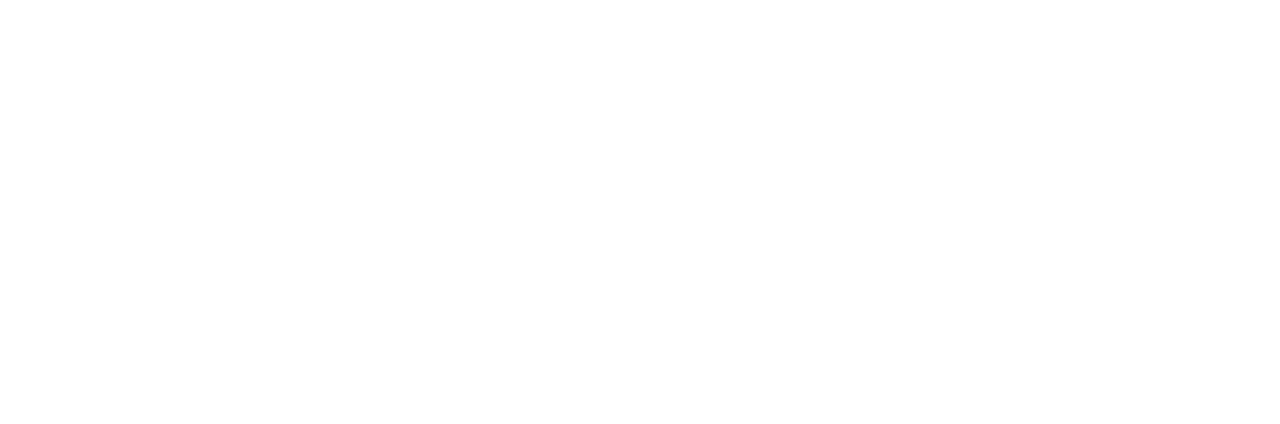
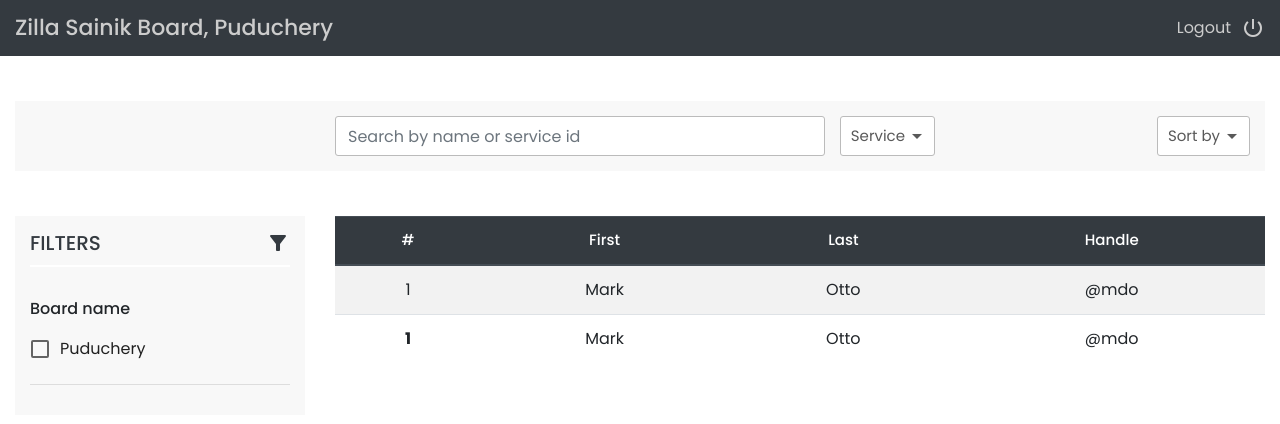
Before and after one commit to the-sniper/sainikNew, a React (Create React App) app in the folder sainikFrontend/: page /search in a window 1280 px wide. Shown: the top 424 px of the page. Built offline with nearby package versions, Linux system fonts and the light colour scheme; the HTML template or start-up script is replaced by a standard one.

Commit message:
added header, dropdown, search

```diff
--- a/sainikFrontend/src/App.js
+++ b/sainikFrontend/src/App.js
@@ -8,18 +8,22 @@
 import Registration from "./views/Registration/Registration";
 import UserMessage from "./components/UserMessage/UserMessage";
 import ZsbAdmin from "./views/ZsbAdmin/ZsbAdmin";
+import Search from "./views/Search/Search";
+import Header from "./components/Header/Header";
 
 function App() {
   return (
     <Router>
       <Switch>
         <div className="App">
+        <Header/>
           <Route exact path="/" component={Login} />
           <Route exact path="/Form" component={UserDetailsForm} />
           <Route exact path="/PensionDetails" component={PensionDetails} />
           <Route exact path="/Reg" component={Registration} />
           <Route exact path="/msg" component={UserMessage} />
           <Route exact path="/zsbAdmin" component={ZsbAdmin} />
+          <Route exact path="/search" component={Search} />
         </div>
       </Switch>
     </Router>
--- /dev/null
+++ b/sainikFrontend/src/components/CustomDropdown/CustomDropdown.css
@@ -0,0 +1,41 @@
+.customDropdown {
+  width: 145px;
+  width: max-content;
+  height: 50px;
+}
+.customDropdown button {
+  font-size: 15px;
+  color: #595959;
+  background: #fff;
+  border-radius: 3px;
+  border: 1px solid #bbbbbb;
+  width: 100%;
+  text-align: left;
+  padding: 5px;
+  height: 100%;
+  padding-left: 10px;
+}
+.customDropdown button:focus {
+  box-shadow: none;
+  border-color: #000;
+}
+.customDropdown .cdContent {
+  list-style: none;
+  padding-left: 0;
+  text-align: left;
+  font-size: 15px;
+  border: 1px solid #e3e3e3;
+  box-shadow: 0px 3px 10px #ccc;
+  border-bottom-left-radius: 3px;
+  border-bottom-right-radius: 3px;
+}
+
+.customDropdown .cdContent li:hover {
+  background: #ddd;
+}
+.customDropdown .cdContent a {
+  color: #595959;
+  text-decoration: none;
+  display: block;
+  padding: 5px 10px;
+}
--- /dev/null
+++ b/sainikFrontend/src/components/CustomDropdown/CustomDropdown.js
@@ -0,0 +1,25 @@
+import React, { Component } from "react";
+import "./CustomDropdown.css";
+
+class CustomDropdown extends Component {
+    state = {
+        shown: false
+    }
+  render() {
+    return (
+      <div className="customDropdown">
+        <button
+          type="button"
+          onClick={()=> this.setState({ shown: ! this.state.shown})}
+          className="btn d-flex justify-content-between align-items-center"
+        >{this.props.label} <span class="material-icons">arrow_drop_down</span>
+        </button>
+        {this.state.shown ? (<ul className="cdContent">
+          {this.props.children}
+        </ul>): null}
+      </div>
+    );
+  }
+}
+
+export default CustomDropdown;
--- /dev/null
+++ b/sainikFrontend/src/components/Header/Header.css
@@ -0,0 +1,23 @@
+.header {
+  background: #343a40;
+  padding-top: 15px;
+  padding-bottom: 15px;
+  margin-bottom: 45px;
+}
+.header h3 {
+  margin: 0;
+  font-size: 22px;
+  color: #ccc;
+}
+.header a {
+  color: #ccc;
+  text-decoration: none;
+  font-size: 16px;
+}
+.header a span {
+  padding-left: 10px;
+}
+
+.header a:hover {
+  color: #fff;
+}
--- /dev/null
+++ b/sainikFrontend/src/components/Header/Header.js
@@ -0,0 +1,20 @@
+import React, { Component } from "react";
+import "./Header.css";
+
+class Header extends Component {
+  render() {
+    return (
+      <div className="header container-fluid d-flex justify-content-between align-items-center">
+        <h3>Zilla Sainik Board, Puduchery</h3>
+        <a
+          href="#"
+          className="d-flex justify-content-start align-items-center"
+        >
+          Logout <span class="material-icons">power_settings_new</span>
+        </a>
+      </div>
+    );
+  }
+}
+
+export default Header;
--- a/sainikFrontend/src/index.css
+++ b/sainikFrontend/src/index.css
@@ -52,7 +52,6 @@
 ::-webkit-scrollbar-track {
   background: #ebebeb;
 }
-
 .swBtnLoader {
   width: 8%;
 }
@@ -81,7 +80,6 @@
   margin-left: 20px;
 }
 
-
 .successCnt {
   display: -webkit-box;
   display: -ms-flexbox;
@@ -103,7 +101,6 @@
   margin-left: 20px;
 }
 
-
 input::-webkit-input-placeholder {
   color: #495057;
 }
--- /dev/null
+++ b/sainikFrontend/src/views/Search/Search.css
@@ -0,0 +1,59 @@
+.searchCnt {
+  margin: 45px auto;
+  margin-top: 0;
+  background: #f8f8f8;
+  padding: 15px;
+}
+.searchBox {
+  width: 600px;
+}
+.searchBox .sbInput {
+  width: 100%;
+  height: 40px;
+  border: 1px solid #bbbbbb;
+  border-radius: 3px;
+  background-color: #fff !important;
+  margin-right: 15px;
+}
+.searchBox .sbInput:focus {
+  box-shadow: none;
+  border-color: currentColor;
+}
+
+.sainikSearch .customDropdown {
+  height: 40px;
+}
+
+.sainikSearch .table .thead-dark th {
+  font-size: 15px;
+  font-weight: 500;
+}
+.sainikSearch .table .thead-dark td {
+  font-size: 15px;
+}
+.ssFilters {
+  background: #f8f8f8;
+  padding: 15px;
+}
+.ssFilters .ssfTitle {
+  margin-bottom: 30px;
+  border-bottom: 2px solid #fff;
+  padding-bottom: 10px;
+}
+.ssFilters .ssfTitle h3 {
+  font-size: 20px;
+  margin: 0;
+  color: #343a40;
+}
+.ssFilters .ssfTitle span {
+  color: #343a40;
+}
+.ssfContent {
+  text-align: left;
+  border-bottom: 1px solid #ddd;
+  padding-bottom: 15px;
+  margin-bottom: 15px;
+}
+.ssfContent p {
+  font-weight: 500;
+}
--- /dev/null
+++ b/sainikFrontend/src/views/Search/Search.js
@@ -0,0 +1,93 @@
+import React, { Component } from "react";
+import "./Search.css";
+import CustomDropdown from "../../components/CustomDropdown/CustomDropdown";
+import InputBox from "../../components/Input/InputBox/InputBox";
+import InputCheckbox from "../../components/Input/InputCheckbox/InputCheckbox";
+
+class Search extends Component {
+  render() {
+    return (
+      <div className="sainikSearch container-fluid">
+        <div className="row searchCnt">
+          <div className="col-9 offset-sm-3 p-0">
+            <div className="d-flex justify-content-between align-items-center">
+              <div className="searchBox d-flex justify-content-between align-items-start">
+                <input
+                  className="form-control sbInput"
+                  type="search"
+                  placeholder="Search by name or service id"
+                />
+                <CustomDropdown label="Service">
+                  <li>
+                    <a href="#">Air force</a>
+                  </li>
+                  <li>
+                    <a href="#">Army</a>
+                  </li>
+                  <li>
+                    <a href="#">Navy</a>
+                  </li>
+                  <li>
+                    <a href="#">All</a>
+                  </li>
+                </CustomDropdown>
+              </div>
+              <CustomDropdown label="Sort by">
+                <li>
+                  <a href="#">Newest</a>
+                </li>
+                <li>
+                  <a href="#">Oldest</a>
+                </li>
+              </CustomDropdown>
+            </div>
+          </div>
+        </div>
+        <div className="row">
+          <div className="col-3">
+            <div className="ssFilters">
+              <div className="ssfTitle d-flex justify-content-between align-items-center">
+                <h3>FILTERS</h3>
+                <span class="material-icons">filter_alt</span>
+              </div>
+              <div className="ssfContent">
+                <p>Board name</p>
+                <InputCheckbox label="Puduchery" />
+              </div>
+            </div>
+          </div>
+          <div className="col-9">
+            <div className="table-responsive">
+              <table class="table table-striped table-hover">
+                <thead class="thead-dark">
+                  <tr>
+                    <th>#</th>
+                    <th>First</th>
+                    <th>Last</th>
+                    <th>Handle</th>
+                  </tr>
+                </thead>
+                <tbody>
+                  <tr>
+                    <td>1</td>
+                    <td>Mark</td>
+                    <td>Otto</td>
+                    <td>@mdo</td>
+                  </tr>
+                  <tr>
+                    <th>1</th>
+                    <td>Mark</td>
+                    <td>Otto</td>
+                    <td>@mdo</td>
+                  </tr>
+                </tbody>
+              </table>
+            </div>
+          </div>
+        </div>
+      </div>
+    );
+  }
+}
+
+export default Search;
```
Also changed, not shown: 2 other files (tests, documents, lock files or other folders).
